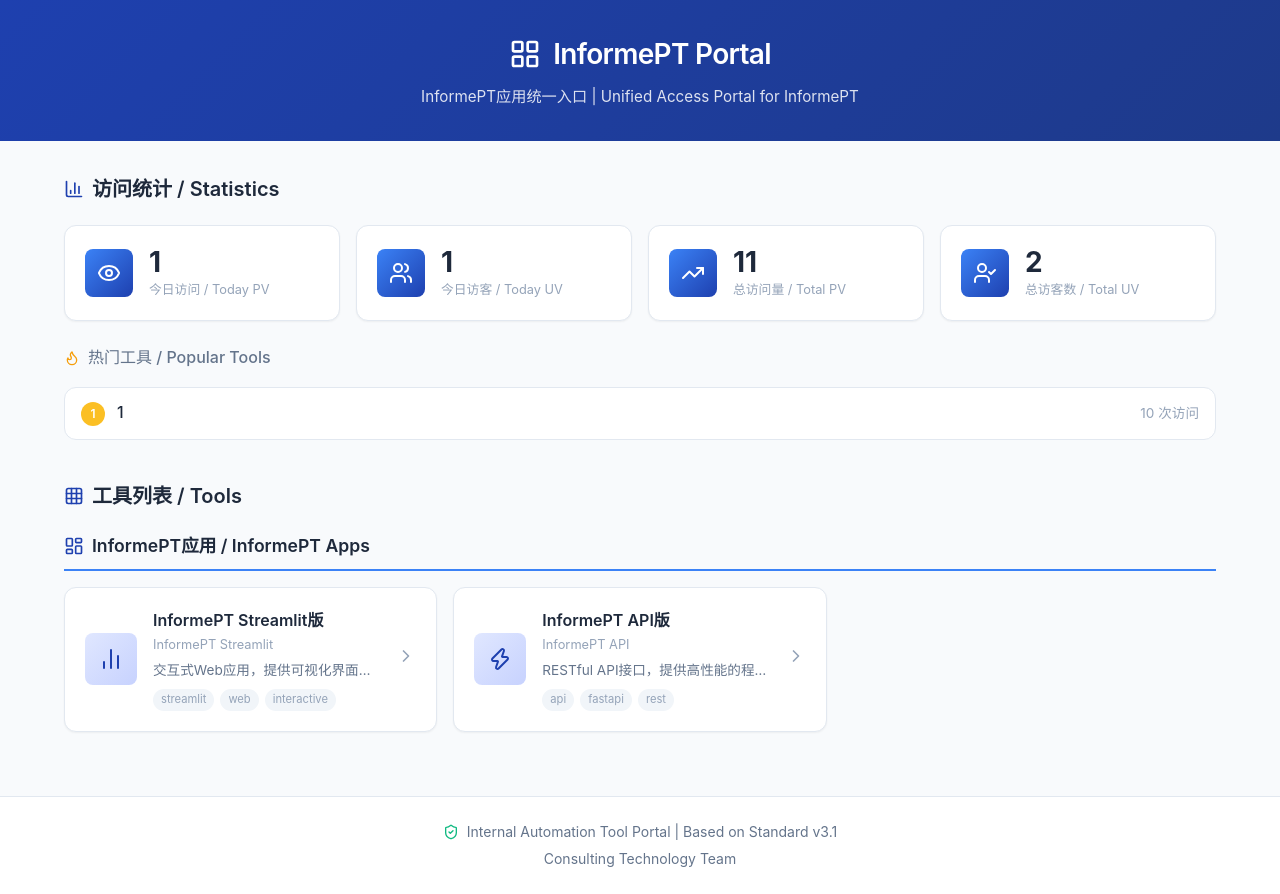
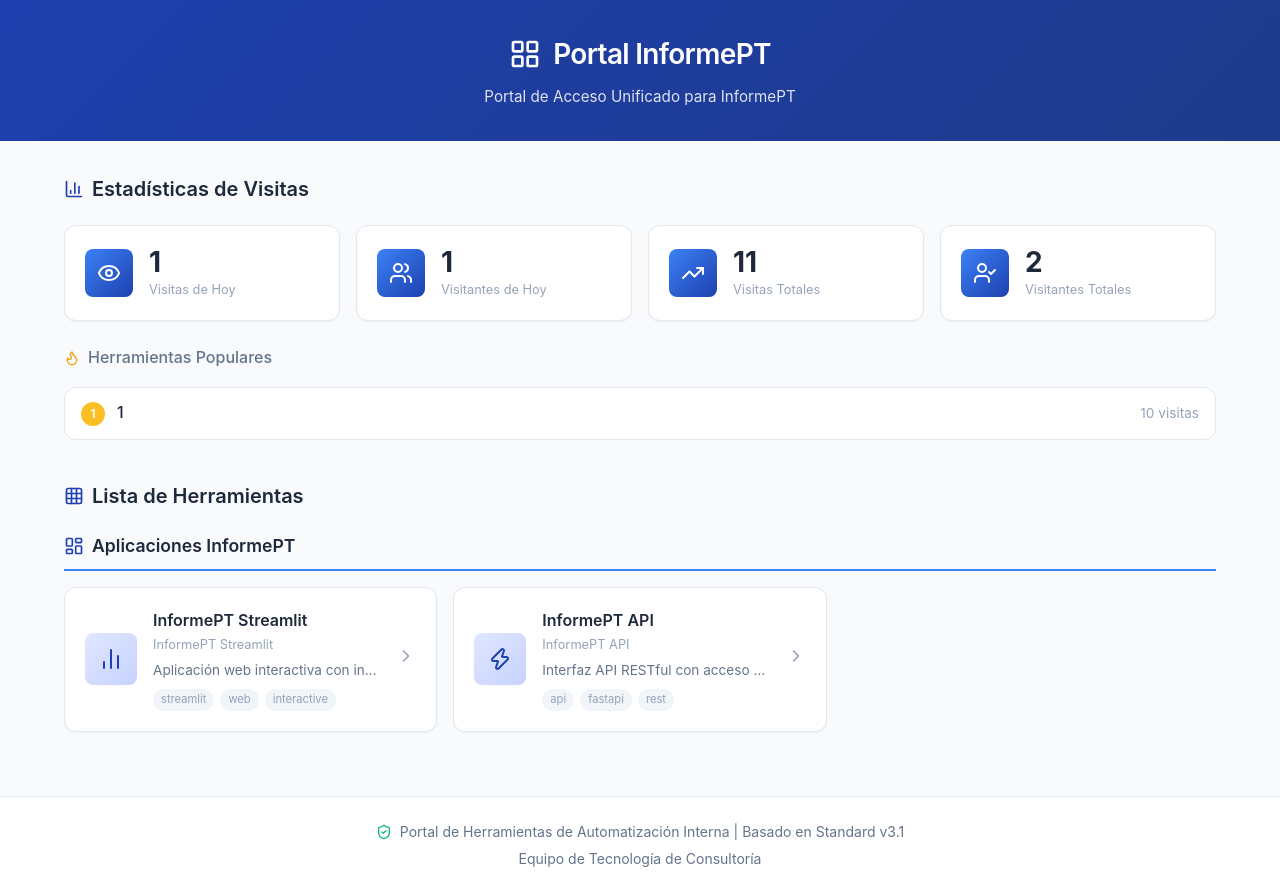
Before and after one commit to JimmyYuu29/Portal, a Flask app: page / in a window 1280 px wide. Run offline with Flask 3, Linux system fonts and the light colour scheme; tables that the repository leaves empty hold one stand-in row (values such as "Sample post").

Commit message:
Localize portal UI and config to Spanish
Translated all user-facing text, error messages, and configuration values from Chinese/English to Spanish across the portal's Python backend, HTML templates, and static files. This improves accessibility for Spanish-speaking users and unifies the portal's language presentation.

```diff
--- a/portal/app.py
+++ b/portal/app.py
@@ -128,9 +128,9 @@ def get_apps_by_category():
             'apps': []
         }
 
-    # 添加"其他"分类
+    # Añadir categoría "Otros"
     categorized['other'] = {
-        'name': '其他 / Other',
+        'name': 'Otros',
         'icon': 'more-horizontal',
         'apps': []
     }
@@ -270,8 +270,8 @@ def index():
     return render_template('index.html',
                          apps_by_category=apps_by_category,
                          stats=stats,
-                         portal_name=config.get('portal_name', 'Consulting Tools Portal'),
-                         portal_description=config.get('portal_description', '咨询事务所内部自动化工具统一入口'))
+                         portal_name=config.get('portal_name', 'Portal de Herramientas de Consultoría'),
+                         portal_description=config.get('portal_description', 'Portal de acceso unificado para herramientas de automatización interna'))
 
 
 @app.route('/go/<app_id>')
@@ -288,7 +288,7 @@ def go_to_app(app_id):
             break
 
     if not target_app:
-        return render_template('error.html', message='APP not found'), 404
+        return render_template('error.html', message='Aplicación no encontrada'), 404
 
     # 记录访问
     record_app_visit(app_id)
@@ -323,7 +323,7 @@ def api_app_stats(app_id):
     ''', (app_id,)).fetchone()
 
     if not stats:
-        return jsonify({'error': 'No stats found'}), 404
+        return jsonify({'error': 'No se encontraron estadísticas'}), 404
 
     # 最近访问记录
     recent_visits = db.execute('''
@@ -353,17 +353,17 @@ def health_check():
 
 
 # ============================================================
-# 错误处理
+# Manejo de errores
 # ============================================================
 
 @app.errorhandler(404)
 def not_found(e):
-    return render_template('error.html', message='Page not found'), 404
+    return render_template('error.html', message='Página no encontrada'), 404
 
 
 @app.errorhandler(500)
 def server_error(e):
-    return render_template('error.html', message='Internal server error'), 500
+    return render_template('error.html', message='Error interno del servidor'), 500
 
 
 # ============================================================
--- a/portal/apps_config.json
+++ b/portal/apps_config.json
@@ -1,21 +1,21 @@
 {
-  "portal_name": "InformePT Portal",
-  "portal_description": "InformePT应用统一入口 | Unified Access Portal for InformePT",
+  "portal_name": "Portal InformePT",
+  "portal_description": "Portal de Acceso Unificado para InformePT",
   "server_ip": "80.225.186.223",
   "categories": [
     {
       "id": "informept",
-      "name": "InformePT应用 / InformePT Apps",
+      "name": "Aplicaciones InformePT",
       "icon": "layout-dashboard",
-      "description": "InformePT报告生成应用的不同版本"
+      "description": "Diferentes versiones de la aplicación de generación de informes InformePT"
     }
   ],
   "apps": [
     {
       "id": "informept-streamlit",
-      "name": "InformePT Streamlit版",
+      "name": "InformePT Streamlit",
       "name_en": "InformePT Streamlit",
-      "description": "交互式Web应用，提供可视化界面和实时数据分析功能。适合数据探索和演示。",
+      "description": "Aplicación web interactiva con interfaz visual y análisis de datos en tiempo real. Ideal para exploración de datos y presentaciones.",
       "category": "informept",
       "url": "/app/",
       "icon": "bar-chart-2",
@@ -27,9 +27,9 @@
     },
     {
       "id": "informept-api",
-      "name": "InformePT API版",
+      "name": "InformePT API",
       "name_en": "InformePT API",
-      "description": "RESTful API接口，提供高性能的程序化访问。适合系统集成和自动化调用。",
+      "description": "Interfaz API RESTful con acceso programático de alto rendimiento. Ideal para integración de sistemas y automatización.",
       "category": "informept",
       "url": "/api/docs",
       "icon": "zap",
--- a/portal/templates/index.html
+++ b/portal/templates/index.html
@@ -1,5 +1,5 @@
 <!DOCTYPE html>
-<html lang="zh-CN">
+<html lang="es">
 <head>
     <meta charset="UTF-8">
     <meta name="viewport" content="width=device-width, initial-scale=1.0">
@@ -8,7 +8,7 @@
     <script src="https://unpkg.com/lucide@latest"></script>
 </head>
 <body>
-    <!-- 顶部导航栏 -->
+    <!-- Barra de navegación superior -->
     <header class="header">
         <div class="header-content">
             <div class="logo">
@@ -20,11 +20,11 @@
     </header>
 
     <main class="main-content">
-        <!-- 统计卡片区域 -->
+        <!-- Área de tarjetas de estadísticas -->
         <section class="stats-section">
             <h2 class="section-title">
                 <i data-lucide="bar-chart-3"></i>
-                访问统计 / Statistics
+                Estadísticas de Visitas
             </h2>
             <div class="stats-grid">
                 <div class="stat-card">
@@ -33,7 +33,7 @@
                     </div>
                     <div class="stat-info">
                         <span class="stat-value" id="today-pv">{{ stats.today.page_views }}</span>
-                        <span class="stat-label">今日访问 / Today PV</span>
+                        <span class="stat-label">Visitas de Hoy</span>
                     </div>
                 </div>
                 <div class="stat-card">
@@ -42,7 +42,7 @@
                     </div>
                     <div class="stat-info">
                         <span class="stat-value" id="today-uv">{{ stats.today.unique_visitors }}</span>
-                        <span class="stat-label">今日访客 / Today UV</span>
+                        <span class="stat-label">Visitantes de Hoy</span>
                     </div>
                 </div>
                 <div class="stat-card">
@@ -51,7 +51,7 @@
                     </div>
                     <div class="stat-info">
                         <span class="stat-value" id="total-pv">{{ stats.total.page_views }}</span>
-                        <span class="stat-label">总访问量 / Total PV</span>
+                        <span class="stat-label">Visitas Totales</span>
                     </div>
                 </div>
                 <div class="stat-card">
@@ -60,24 +60,24 @@
                     </div>
                     <div class="stat-info">
                         <span class="stat-value" id="total-uv">{{ stats.total.unique_visitors }}</span>
-                        <span class="stat-label">总访客数 / Total UV</span>
+                        <span class="stat-label">Visitantes Totales</span>
                     </div>
                 </div>
             </div>
 
-            <!-- 热门APP统计 -->
+            <!-- Estadísticas de aplicaciones populares -->
             {% if stats.top_apps %}
             <div class="top-apps-section">
                 <h3 class="subsection-title">
                     <i data-lucide="flame"></i>
-                    热门工具 / Popular Tools
+                    Herramientas Populares
                 </h3>
                 <div class="top-apps-list">
                     {% for app_stat in stats.top_apps[:5] %}
                     <div class="top-app-item">
                         <span class="rank">{{ loop.index }}</span>
                         <span class="app-name">{{ app_stat.app_id }}</span>
-                        <span class="visit-count">{{ app_stat.total_visits }} 次访问</span>
+                        <span class="visit-count">{{ app_stat.total_visits }} visitas</span>
                     </div>
                     {% endfor %}
                 </div>
@@ -85,11 +85,11 @@
             {% endif %}
         </section>
 
-        <!-- APP列表区域 -->
+        <!-- Área de lista de aplicaciones -->
         <section class="apps-section">
             <h2 class="section-title">
                 <i data-lucide="grid-3x3"></i>
-                工具列表 / Tools
+                Lista de Herramientas
             </h2>
 
             {% for cat_id, category in apps_by_category.items() %}
@@ -130,31 +130,31 @@
             {% if not apps_by_category %}
             <div class="empty-state">
                 <i data-lucide="inbox"></i>
-                <p>暂无可用工具 / No tools available</p>
-                <span>请联系管理员添加工具 / Please contact admin to add tools</span>
+                <p>No hay herramientas disponibles</p>
+                <span>Por favor, contacte al administrador para añadir herramientas</span>
             </div>
             {% endif %}
         </section>
     </main>
 
-    <!-- 页脚 -->
+    <!-- Pie de página -->
     <footer class="footer">
         <div class="footer-content">
             <p>
                 <i data-lucide="shield-check"></i>
-                Internal Automation Tool Portal | Based on Standard v3.1
+                Portal de Herramientas de Automatización Interna | Basado en Standard v3.1
             </p>
             <p class="footer-note">
-                Consulting Technology Team
+                Equipo de Tecnología de Consultoría
             </p>
         </div>
     </footer>
 
     <script>
-        // 初始化Lucide图标
+        // Inicializar iconos Lucide
         lucide.createIcons();
 
-        // 自动刷新统计数据（每60秒）
+        // Actualizar estadísticas automáticamente (cada 60 segundos)
         setInterval(function() {
             fetch('/api/stats')
                 .then(response => response.json())
```
Also changed, not shown: portal/templates/error.html (+4 -4 lines), static/index.html (+13 -13 lines), 10 other files.
